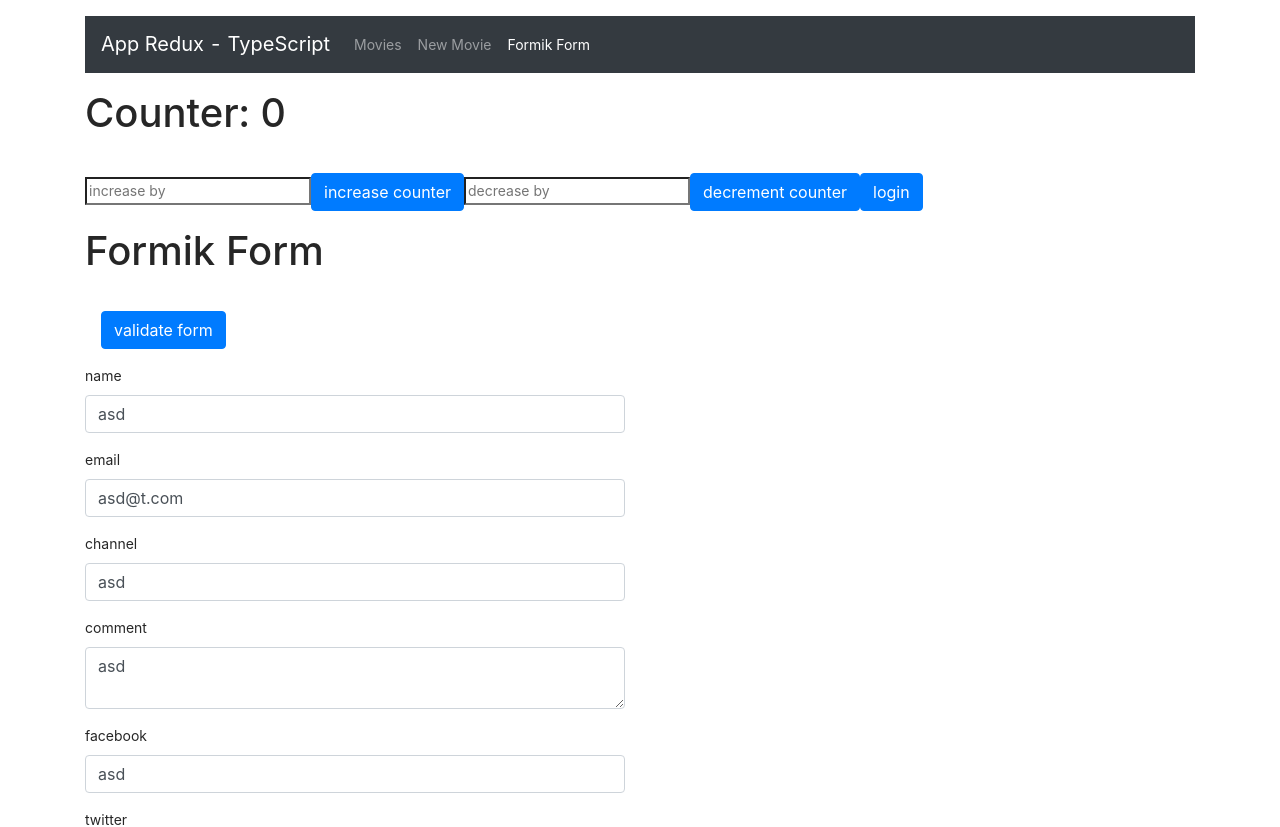
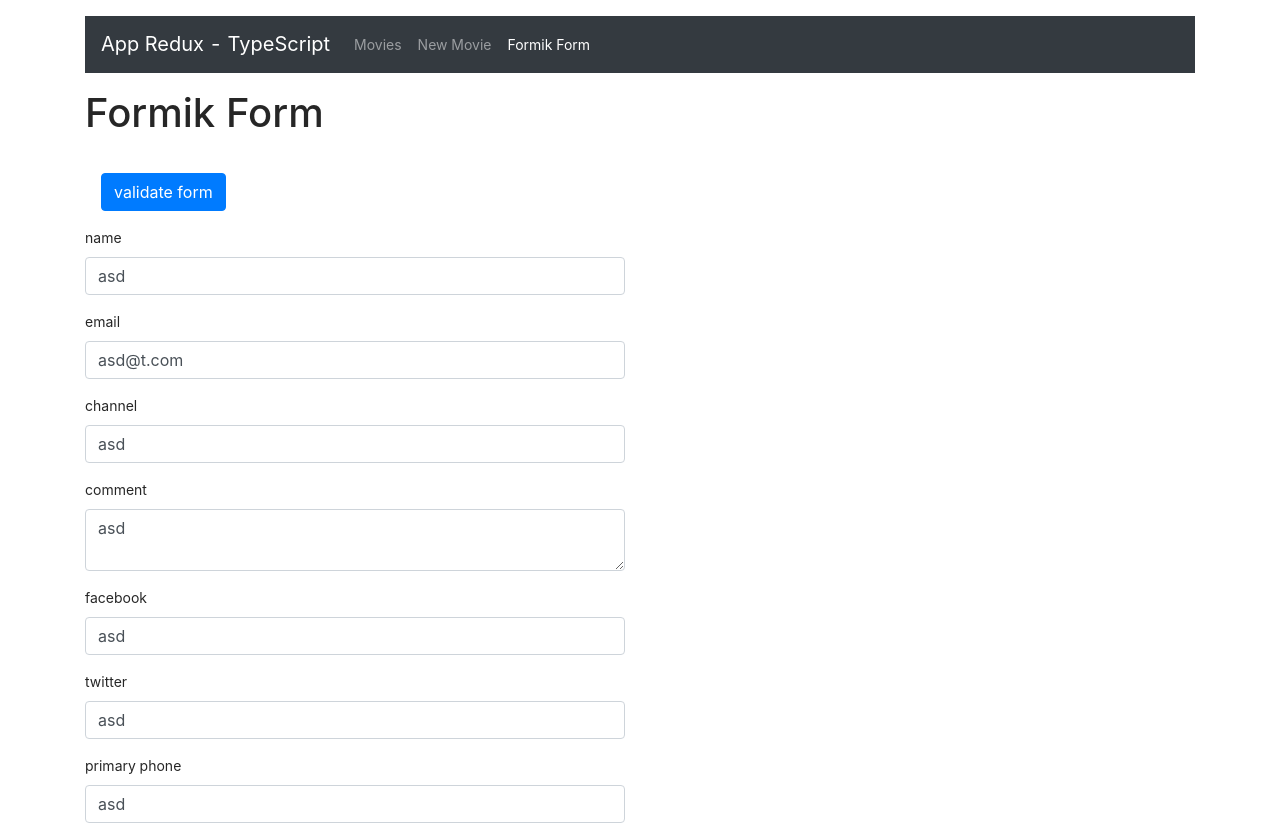
Before and after one commit to zead1992/react-app, a React (Create React App) app: page /formik in a window 1280 px wide. Shown: the top 827 px of the page. Built offline with nearby package versions, Linux system fonts and the light colour scheme.

Commit message:
refactor

```diff
--- a/src/App.tsx
+++ b/src/App.tsx
@@ -1,8 +1,5 @@
-import React, {useEffect, useState} from 'react';
-import {connect, ConnectedProps, useDispatch, useSelector} from "react-redux";
-import {login} from "./store/actions/authActions";
-import {decrement, increment} from "./store/actions/counterActions";
-import {RootState} from "./store/reducers/rootReducer";
+import React, {useEffect} from 'react';
+import {useDispatch} from "react-redux";
 import {Route, Switch} from 'react-router-dom';
 import Movies from "./components/Movies";
 import Navbar from "./components/common/navbar";
@@ -11,7 +8,6 @@ import MovieForm from "./components/MovieForm";
 import * as authService from './services/authService';
 import {ToastContainer} from "react-toastify";
 import 'react-toastify/dist/ReactToastify.css';
-import {Dispatch} from "redux";
 import YoutubeFormikForm from "./components/YoutubeFormikForm";
 import './App.css';
 
@@ -19,21 +15,9 @@ type IProps = {
     startCounterFrom:number;
 }
 
-const mapState = (state: RootState,props :IProps) => {
-    return {
-        counter: state.counter
-    }
-}
 
-const mapDispatch = (dispatch : Dispatch,props :IProps) => {
-    return {
-        increment:(val : number)=> dispatch(increment(val))
-    }
-}
 
-const connector = connect(mapState, mapDispatch);
-
-function App(props: ConnectedProps<typeof connector> & IProps) {
+function App(props:  IProps) {
 
 
     const dispatch = useDispatch();
@@ -42,36 +26,12 @@ function App(props: ConnectedProps<typeof connector> & IProps) {
         authService.getCurrentUser();
     }, []);
 
-    const {counter, isLogged} = useSelector((state: RootState) => state);
-
-    //state
-    const [inc, setInc] = useState<number>(0);
-    const [dec, setDec] = useState<number>(0);
-
 
     return (
         <main className="container py-3">
             <ToastContainer/>
             <Navbar/>
-            <h1>Counter: {props.counter}</h1>
-            <input type="number"
-                   placeholder="increase by"
-                   onChange={(ev) => setInc(Number(ev.currentTarget.value))}/>
-            <button onClick={() => props.increment(inc)} className="btn btn-primary">
-                increase counter
-            </button>
-            <input type="number"
-                   placeholder="decrease by"
-                   onChange={(ev) => setDec(Number(ev.currentTarget.value))}/>
-            <button onClick={() => dispatch(decrement(dec))} className="btn btn-primary">
-                decrement counter
-            </button>
-            {isLogged && <p>logged user</p>}
-            <button
-                onClick={() => dispatch(login())}
-                className="btn btn-primary my-3">
-                login
-            </button>
+
             <Switch>
                 <Route
                     path="/movies/new"
@@ -98,4 +58,4 @@ function App(props: ConnectedProps<typeof connector> & IProps) {
     );
 }
 
-export default connector(App);
+export default App;
--- a/src/store/actions/counterActions.ts
+++ /dev/null
@@ -1,13 +0,0 @@
-export const increment = (payload:number) => {
-    return {
-        type: "INCREMENT_COUNTER",
-        payload
-    }
-}
-
-export const decrement = (payload:number) => {
-    return {
-        type: "DECREMENT_COUNTER",
-        payload
-    }
-}
--- a/src/store/reducers/counterReducer.ts
+++ /dev/null
@@ -1,12 +0,0 @@
-const counterReducer = (state = 0, action) => {
-    switch (action.type) {
-        case "INCREMENT_COUNTER":
-            return state + action.payload;
-        case "DECREMENT_COUNTER":
-            return state - action.payload;
-        default:
-            return state;
-    }
-}
-
-export default counterReducer;
--- a/src/store/reducers/rootReducer.ts
+++ b/src/store/reducers/rootReducer.ts
@@ -1,5 +1,4 @@
 import {combineReducers} from "redux";
-import counterReducer from "./counterReducer";
 import authReducer from "./authReducer";
 import {movieReducer} from "./movieReducer";
 import {loadingReducer} from "./loadingReducer";
@@ -9,7 +8,6 @@ import {genreReducer} from "./genreReducers";
 
 export const rootReducer = combineReducers({
     loading:loadingReducer,
-    counter: counterReducer,
     isLogged: authReducer,
     movies:movieReducer,
     genre:genreReducer
```
Also changed, not shown: src/index.tsx (+0 -8 lines).
